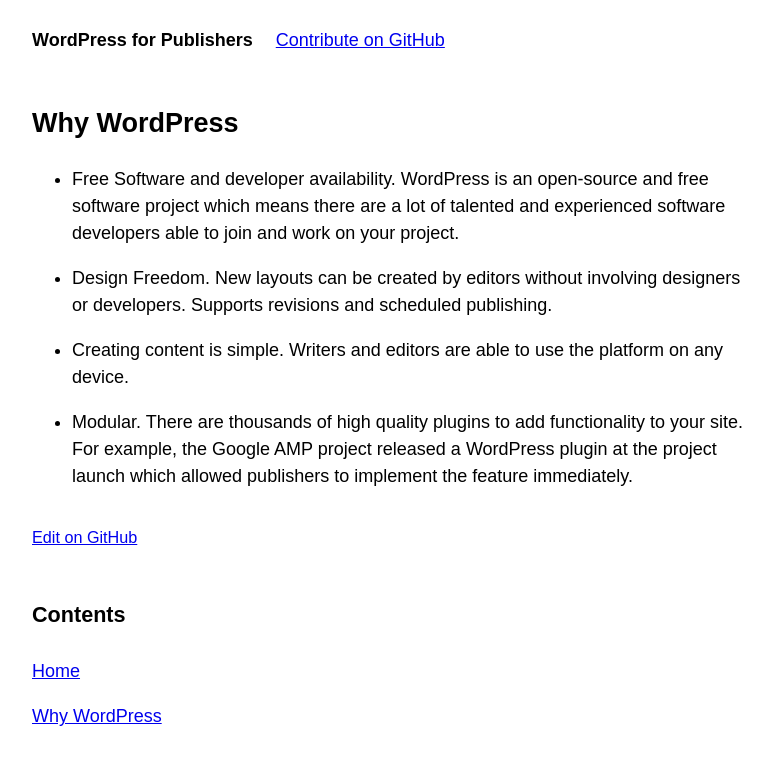
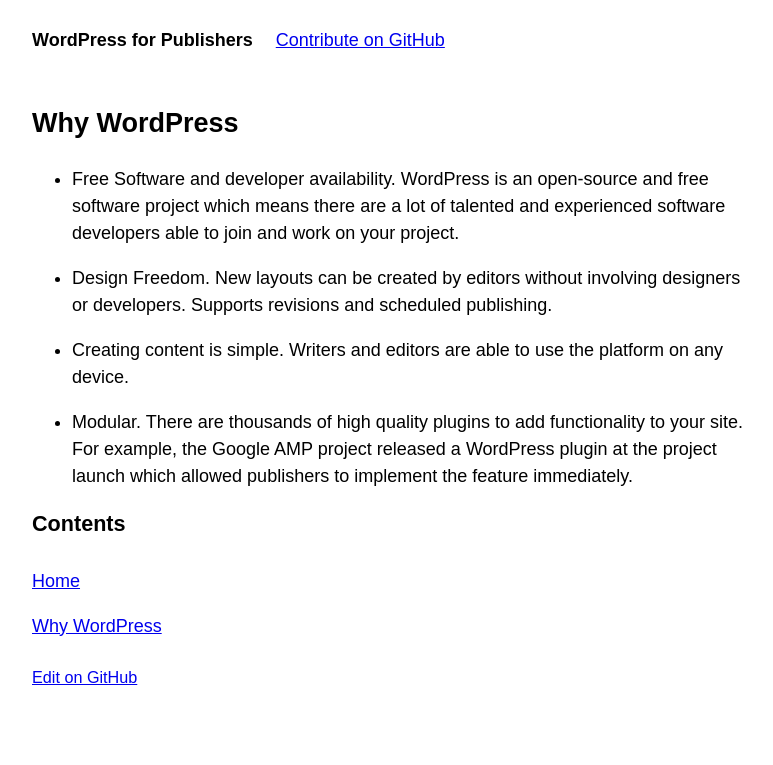
Before and after one commit to kasparsd/wp-for-publishers, a Jekyll site: the page built from docs/why-wordpress.md, in a window 1280 px wide. Shown: the top 765 px of the page, without its empty margins (248-1021 px from the left). Built offline with Jekyll 4.4.1, drawn with Linux system fonts in a browser that asks for light colours.

```diff
--- a/docs/_layouts/default.html
+++ b/docs/_layouts/default.html
@@ -25,10 +25,6 @@
 			<h1 class="entry-title">{{ page.title }}</h1>
 
 			{{ content }}
-
-			<footer class="meta">
-				<p><a href="{{ site.github.repository_url }}/blob/master/docs/{{ page.path }}">Edit on GitHub</a></p>
-			</footer>
 		</article>
 
 		<nav id="site-nav">
@@ -41,6 +37,10 @@
 			{% endfor %}
 			</ul>
 		</nav>
+
+		<footer class="meta">
+			<p><a href="{{ site.github.repository_url }}/blob/master/docs/{{ page.path }}">Edit on GitHub</a></p>
+		</footer>
 	</div>
 </body>
 </html>
```
